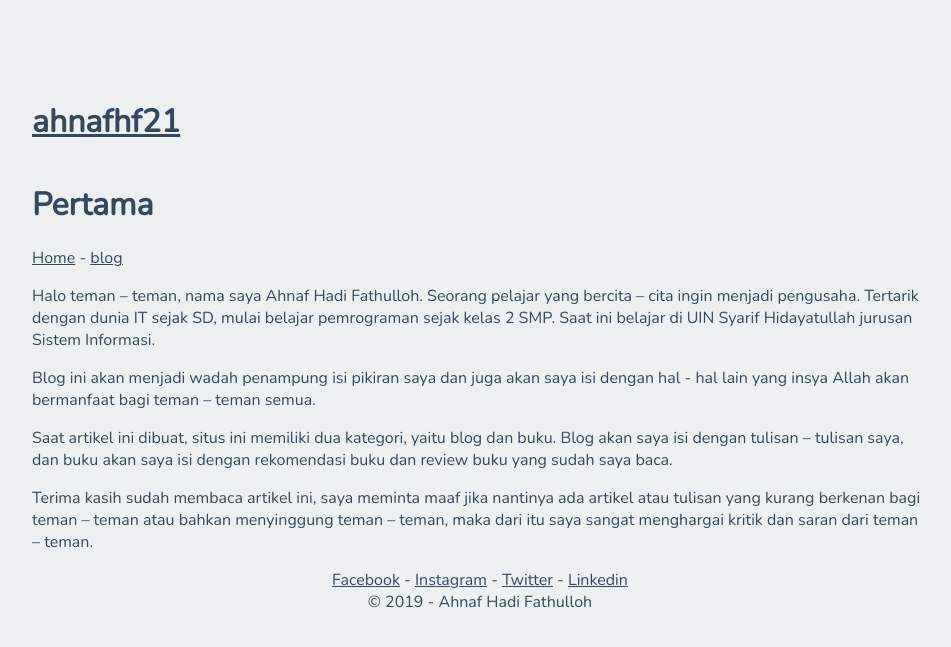
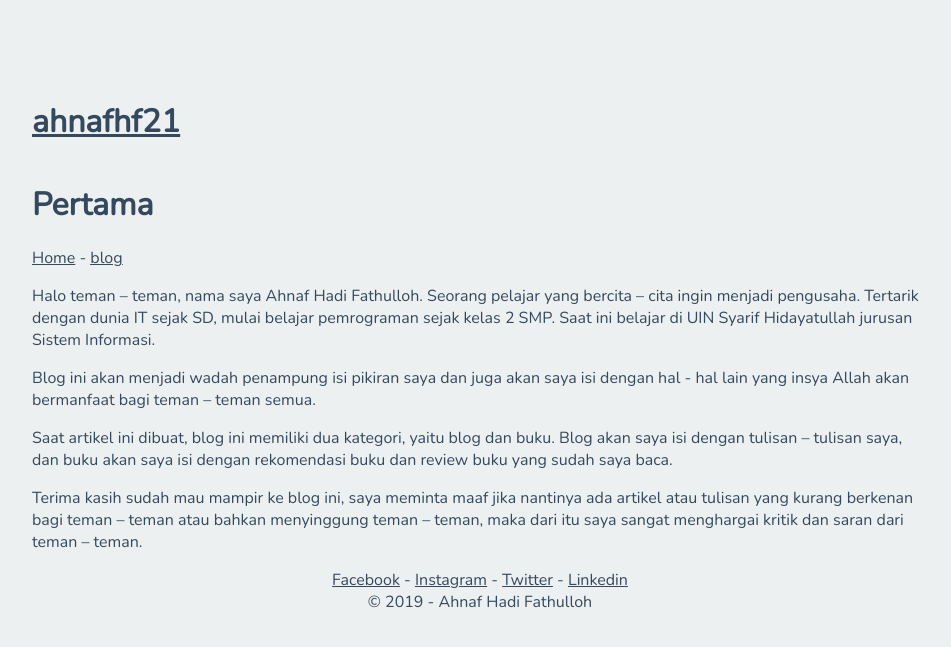
Before and after one commit to ahnafhf21/ahnafhf21.github.io, a Jekyll site: the page built from _posts/2019-06-19-blog-pertama.markdown, in a window 1280 px wide. Shown: the top 647 px of the page, without its empty margins (160-1111 px from the left). Built offline with Jekyll 4.4.1, drawn with Linux system fonts in a browser that asks for light colours.

Commit message:
new artikel

```diff
--- a/_posts/2019-06-19-blog-pertama.markdown
+++ b/_posts/2019-06-19-blog-pertama.markdown
@@ -9,6 +9,6 @@ Halo teman – teman, nama saya Ahnaf Hadi Fathulloh. Seorang pelajar yang berci
 
 Blog ini akan menjadi wadah penampung isi pikiran saya dan juga akan saya isi dengan hal - hal lain yang insya Allah akan bermanfaat bagi teman – teman semua.
 
-Saat artikel ini dibuat, situs ini memiliki dua kategori, yaitu blog dan buku. Blog akan saya isi dengan tulisan – tulisan saya, dan buku akan saya isi dengan rekomendasi buku dan review buku yang sudah saya baca.
+Saat artikel ini dibuat, blog ini memiliki dua kategori, yaitu blog dan buku. Blog akan saya isi dengan tulisan – tulisan saya, dan buku akan saya isi dengan rekomendasi buku dan review buku yang sudah saya baca.
 
-Terima kasih sudah membaca artikel ini, saya meminta maaf jika nantinya ada artikel atau tulisan yang kurang berkenan bagi teman – teman atau bahkan menyinggung teman – teman, maka dari itu saya sangat menghargai kritik dan saran dari teman – teman.
+Terima kasih sudah mau mampir ke blog ini, saya meminta maaf jika nantinya ada artikel atau tulisan yang kurang berkenan bagi teman – teman atau bahkan menyinggung teman – teman, maka dari itu saya sangat menghargai kritik dan saran dari teman – teman.
```
